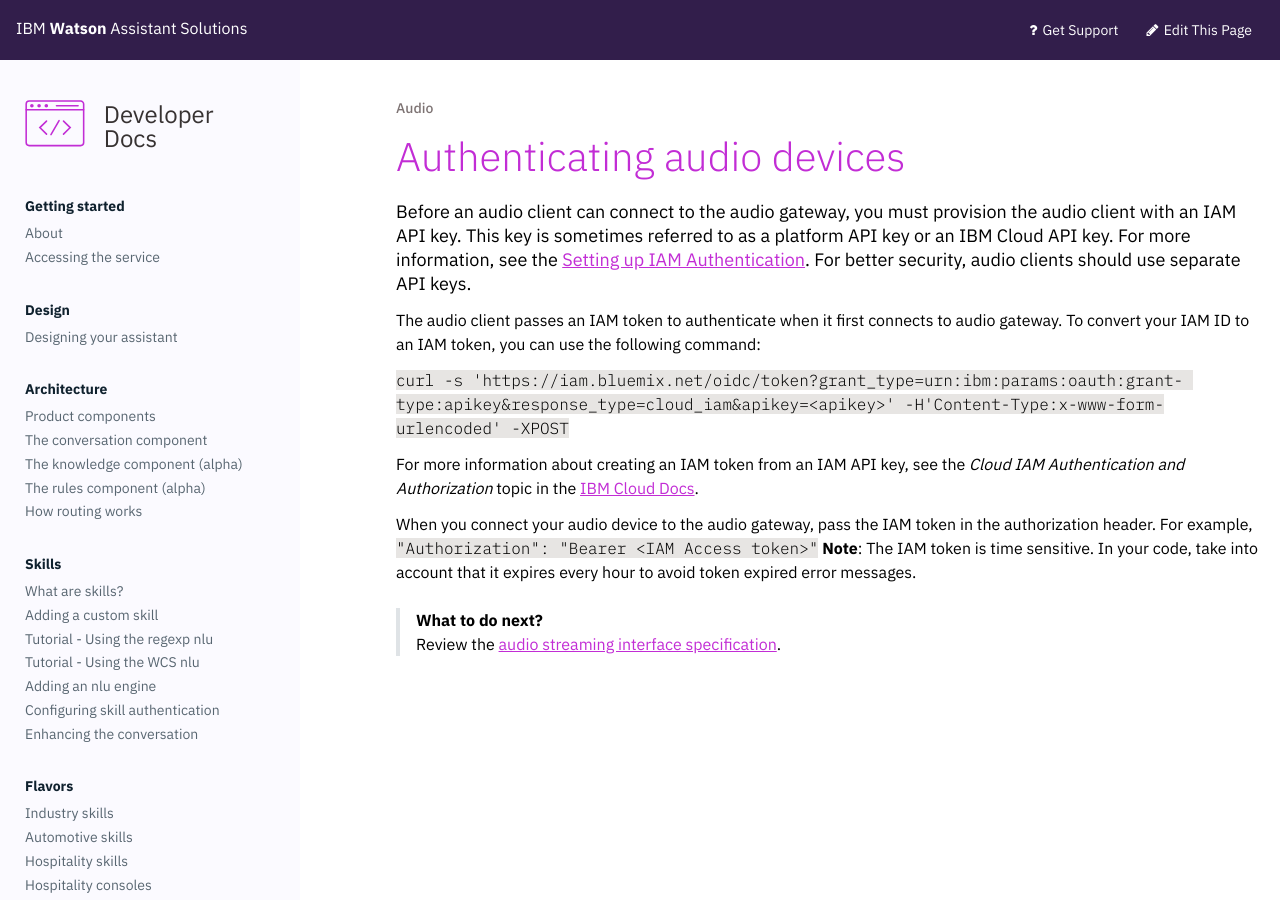
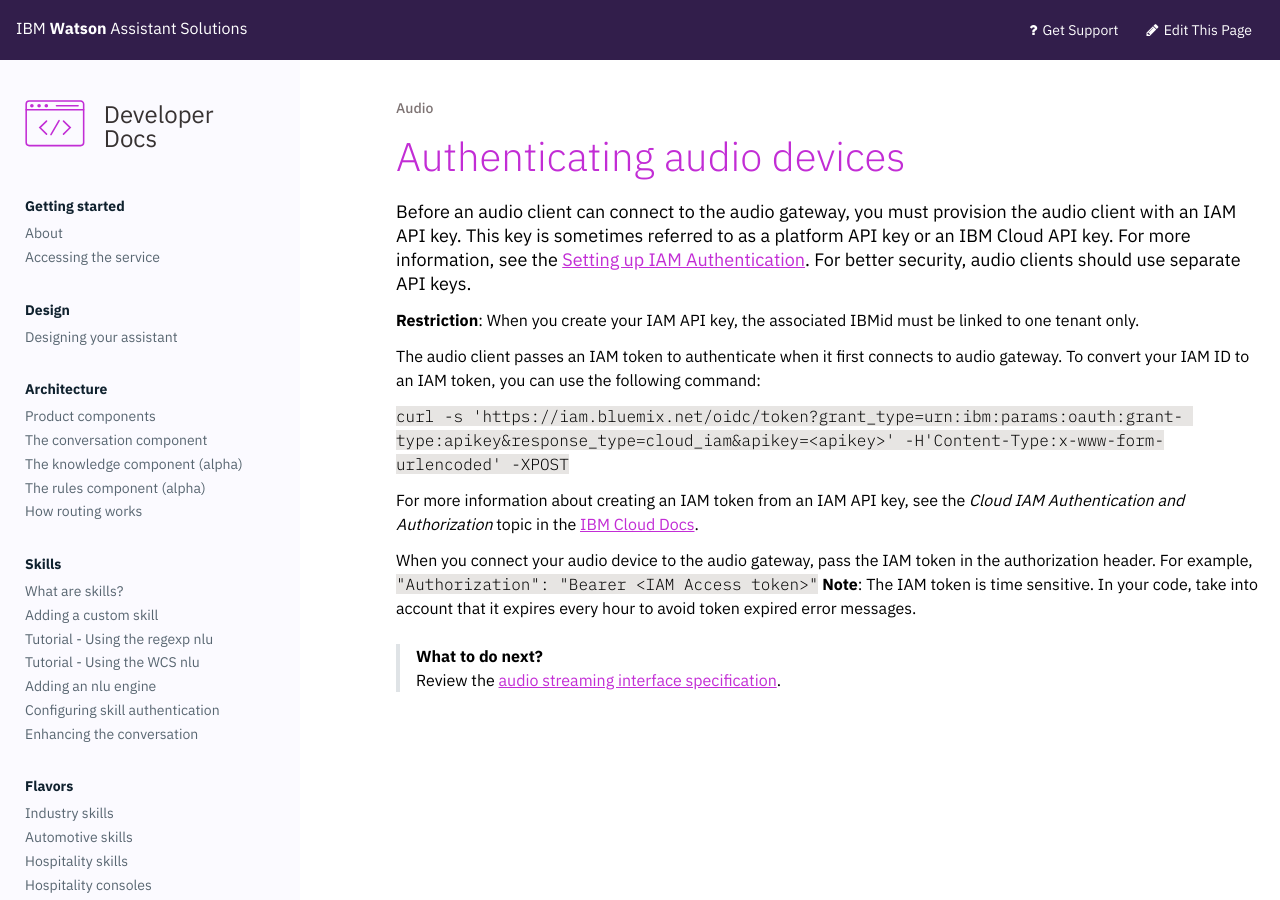
Before and after one commit to Watson-Personal-Assistant/developer, a Jekyll site: the page built from _content/audio/audio_authentication.md, in a window 1280 px wide. Built offline with Jekyll 4.4.1, drawn with Linux system fonts in a browser that asks for light colours; some web fonts are replaced.

Commit message:
tenant restriction

```diff
--- a/_content/audio/audio_authentication.md
+++ b/_content/audio/audio_authentication.md
@@ -3,6 +3,8 @@
 weight: 20
 ---
 Before an audio client can connect to the audio gateway, you must provision the audio client with an IAM API key.  This key is sometimes referred to as a platform API key or an IBM Cloud API key. For more information, see the [Setting up IAM Authentication]({{site.baseurl}}/further-topics/login-with-IBMid/). For better security, audio clients should use separate API keys.
+
+**Restriction**: When you create your IAM API key, the associated IBMid must be linked to one tenant only.
 
 The audio client passes an IAM token to authenticate when it first connects to audio gateway. To convert your IAM ID to an IAM token, you can use the following command:
 
```
